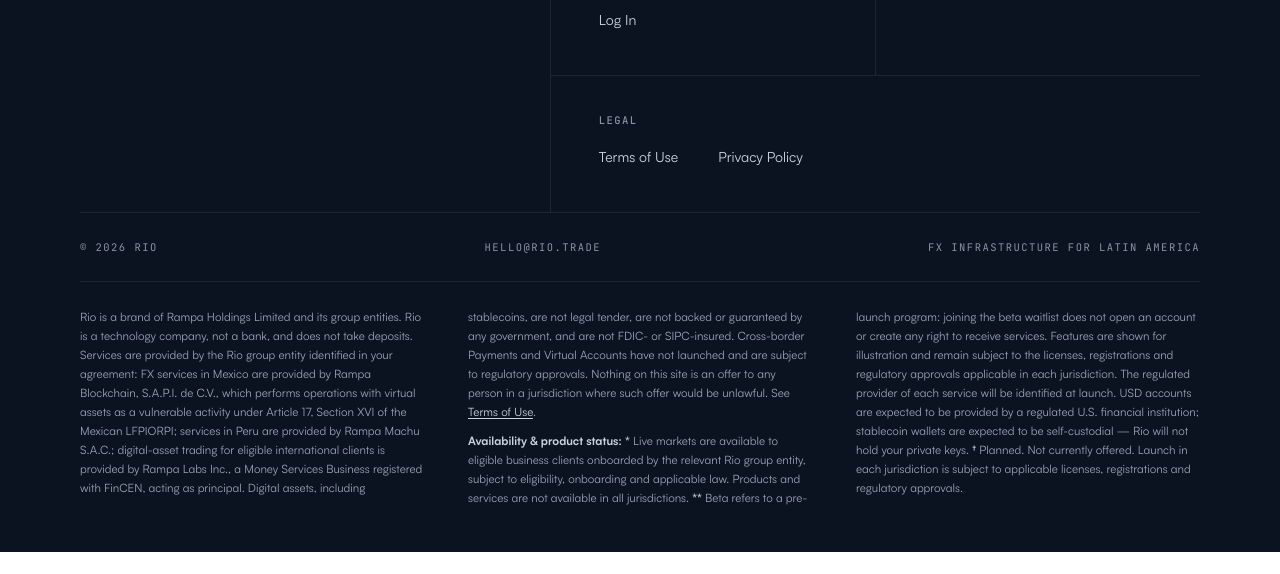
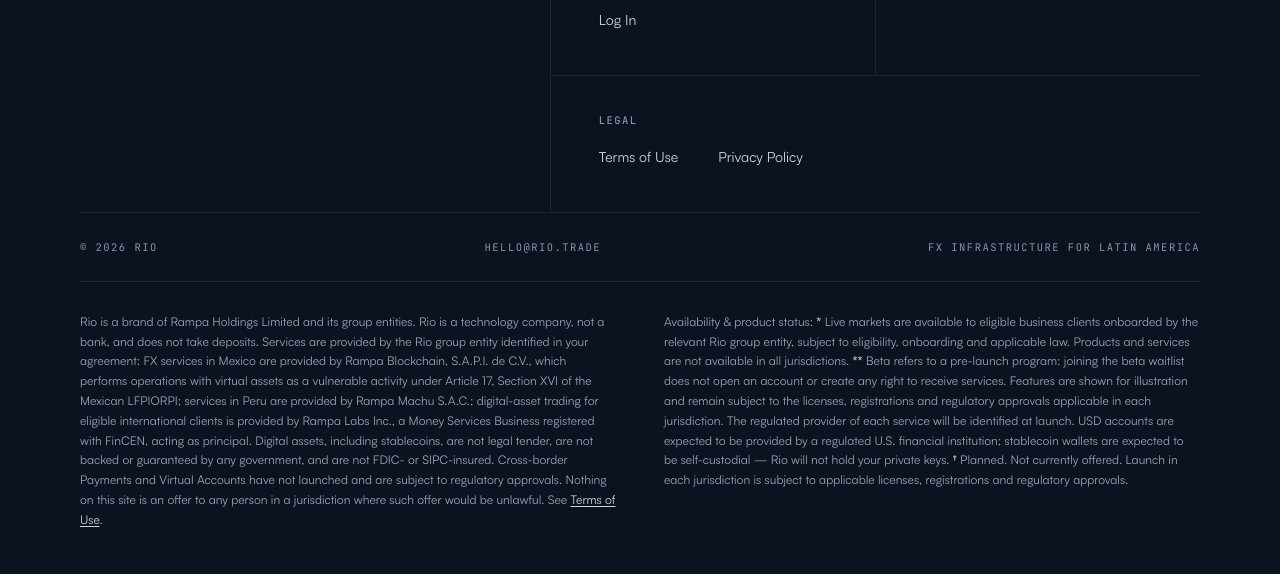
Before and after one commit to eudeliorio/Rio, a plain HTML site: page index.html in a window 1280 px wide. Shown: the part 4915-5489 px from the top of the page. Before the commit the page ends 5467 px from the top, so only its background shows below. Drawn offline with Linux system fonts and the light colour scheme; animation ran at ten frames a second.

Commit message:
Add files via upload

```diff
--- a/assets/rio.css
+++ b/assets/rio.css
@@ -643,16 +643,15 @@
 /* ── LEGAL · footer disclaimer (entities + availability) ── */
 .f-disclaimer {
   grid-column: 1 / 4; grid-row: 4;
-  padding: 26px 0 0;
+  display: grid; grid-template-columns: 1fr 1fr; gap: 0 48px;
+  padding: 30px 0 0;
   border-top: 1px solid rgba(255, 255, 255, 0.08);
-  column-count: 3; column-gap: 44px;
 }
-.f-disclaimer p { margin: 0 0 10px; font-size: 11.5px; line-height: 1.65; color: #9aa3b5; }
-.f-disclaimer p:last-child { margin-bottom: 0; }
-.f-disclaimer .lead-in,
+.f-disclaimer h5 { margin-bottom: 14px; }
+.f-disclaimer p { margin: 0; font-size: 12px; line-height: 1.65; color: #9aa3b5; }
 .f-disclaimer .mk { color: #cbd2e0; font-weight: 700; }
 .f-disclaimer a { color: #cbd2e0; text-decoration: underline; text-underline-offset: 2px; }
 .f-disclaimer a:hover { color: #fff; }
 @media (max-width: 900px) {
-  .f-disclaimer { grid-column: 1; grid-row: auto; padding-top: 24px; column-count: 1; }
+  .f-disclaimer { grid-column: 1; grid-row: auto; grid-template-columns: 1fr; gap: 28px 0; padding-top: 26px; }
 }
```
